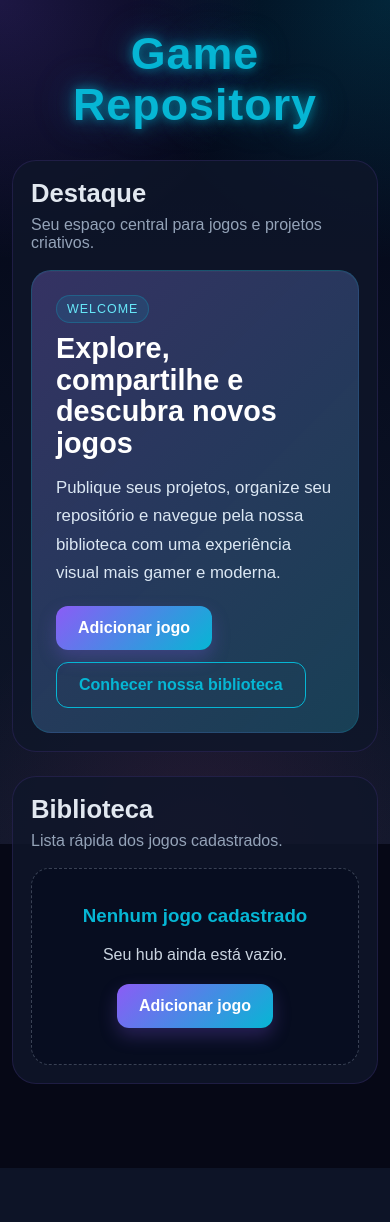
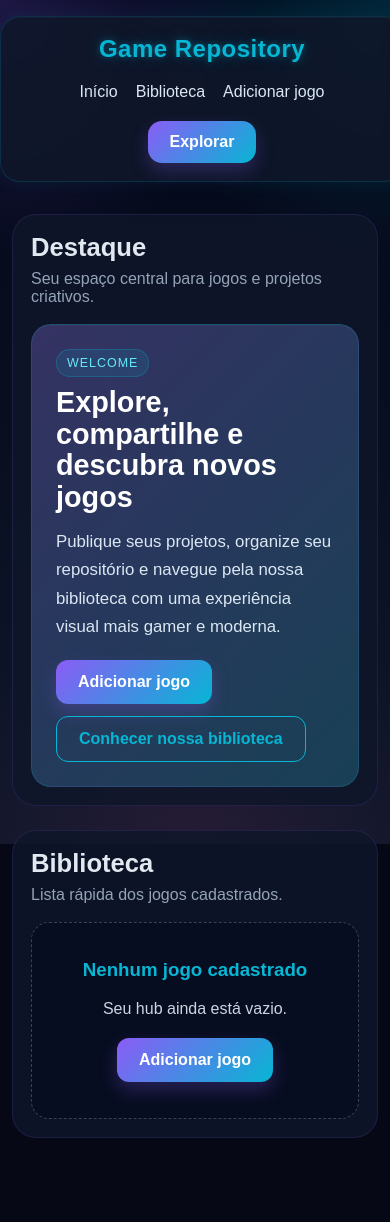
Before and after one commit to nino-do-git/repositoriodegames, a Django app: page / in a window 390 px wide. Before the commit the page ends 1168 px from the top, so only its background shows below. Run offline with Django 5.2, Linux system fonts and the light colour scheme; data that the repository does not hold is empty.

Commit message:
css aplicado e mudancas feitas no html

```diff
--- a/myproject/main/static/main/css/index.css
+++ b/myproject/main/static/main/css/index.css
@@ -19,24 +19,71 @@ body {
   z-index: 0;
 }
 
-.main-title {
+.site-header {
   position: relative;
   z-index: 2;
-  text-align: center;
-  padding: 40px 20px 20px;
+  padding: 22px 0;
 }
 
-.main-title h1 {
-  margin: 0;
-  font-size: clamp(2.8rem, 7vw, 5.8rem);
+.header-container {
+  width: min(1200px, calc(100% - 40px));
+  margin: 0 auto;
+  padding: 18px 28px;
+  display: flex;
+  align-items: center;
+  justify-content: space-between;
+  gap: 20px;
+  background: rgba(15, 23, 42, 0.88);
+  border: 1px solid rgba(6, 182, 212, 0.16);
+  border-radius: 20px;
+  box-shadow:
+    0 0 20px rgba(6, 182, 212, 0.08),
+    inset 0 1px 0 rgba(255, 255, 255, 0.03);
+  backdrop-filter: blur(6px);
+}
+
+.logo {
+  text-decoration: none;
+  font-size: 1.9rem;
   font-weight: 800;
   color: #06b6d4;
-  letter-spacing: 1px;
+  letter-spacing: 0.5px;
   text-shadow:
-    0 0 8px rgba(6, 182, 212, 0.45),
-    0 0 18px rgba(6, 182, 212, 0.45),
-    0 0 35px rgba(6, 182, 212, 0.35),
-    0 0 60px rgba(139, 92, 246, 0.20);
+    0 0 6px rgba(6, 182, 212, 0.35),
+    0 0 18px rgba(6, 182, 212, 0.25);
+}
+
+.nav-menu {
+  display: flex;
+  align-items: center;
+  gap: 28px;
+}
+
+.nav-menu a {
+  text-decoration: none;
+  color: #dbe7f3;
+  font-size: 1rem;
+  font-weight: 500;
+  transition: 0.2s ease;
+}
+
+.nav-menu a:hover {
+  color: #06b6d4;
+}
+
+.header-button {
+  text-decoration: none;
+  background: linear-gradient(135deg, #8b5cf6, #06b6d4);
+  color: white;
+  font-weight: 700;
+  padding: 12px 22px;
+  border-radius: 14px;
+  box-shadow: 0 8px 18px rgba(139, 92, 246, 0.25);
+  transition: 0.25s ease;
+}
+
+.header-button:hover {
+  transform: translateY(-2px) scale(1.02);
 }
 
 .home {
@@ -283,14 +330,36 @@ body {
   margin-bottom: 20px;
 }
 
-@media (max-width: 768px) {
-  .home {
-    width: min(100% - 24px, 1200px);
-    padding-top: 10px;
+@media (max-width: 900px) {
+  .header-container {
+    flex-wrap: wrap;
+    justify-content: center;
   }
 
-  .main-title {
-    padding-top: 28px;
+  .nav-menu {
+    flex-wrap: wrap;
+    justify-content: center;
+    gap: 18px;
+  }
+}
+
+@media (max-width: 768px) {
+  .home,
+  .header-container {
+    width: min(100% - 24px, 1200px);
+  }
+
+  .site-header {
+    padding-top: 16px;
+  }
+
+  .header-container {
+    padding: 18px;
+  }
+
+  .logo {
+    font-size: 1.5rem;
+    text-align: center;
   }
 
   .featured,
--- a/myproject/templates/index.html
+++ b/myproject/templates/index.html
@@ -10,8 +10,18 @@
 <body>
   <div class="bg-effects"></div>
 
-  <header class="main-title">
-    <h1>Game Repository</h1>
+  <header class="site-header">
+    <div class="header-container">
+      <a href="/" class="logo">Game Repository</a>
+
+      <nav class="nav-menu">
+        <a href="/">Início</a>
+        <a href="/game/">Biblioteca</a>
+        <a href="/game/add/">Adicionar jogo</a>
+      </nav>
+
+      <a href="/game/" class="header-button">Explorar</a>
+    </div>
   </header>
 
   <main class="home">
```
